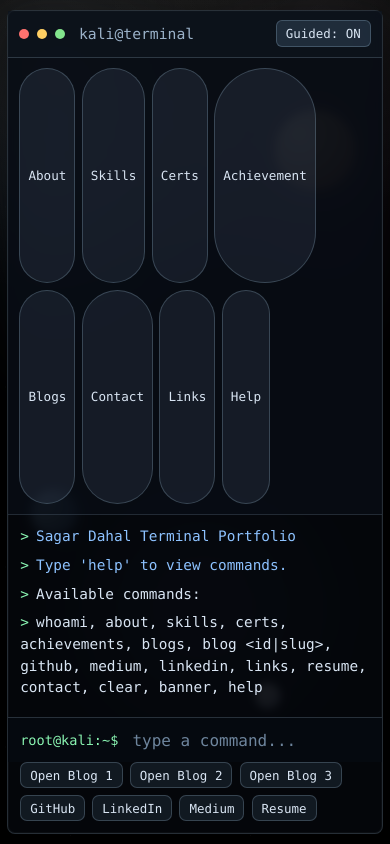
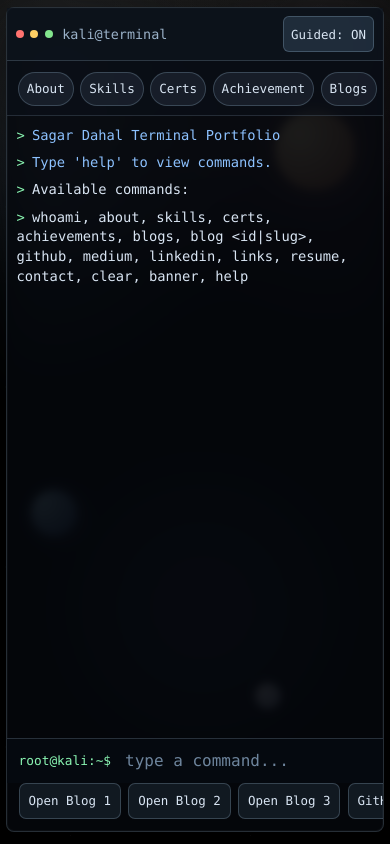
Before and after one commit to 0xr00tkit/sagardahal.com, a Vue app: page / in a window 390 px wide. Built offline with nearby package versions, Linux system fonts and the light colour scheme.

Commit message:
Making Mobile Friendly

```diff
--- a/src/style.css
+++ b/src/style.css
@@ -135,6 +135,7 @@ a:hover {
   backdrop-filter: blur(4px);
   display: grid;
   grid-template-rows: auto 1fr auto;
+  min-height: min(92vh, 920px);
 }
 
 .terminal-head {
@@ -209,6 +210,7 @@ a:hover {
 .terminal-output {
   height: min(72vh, 820px);
   max-height: min(72vh, 820px);
+  min-height: 0;
   overflow-y: auto;
   overflow-x: hidden;
   padding: 0.95rem 1rem;
@@ -317,13 +319,20 @@ a:hover {
   }
 
   .terminal {
-    min-height: calc(100dvh - 1.2rem);
+    min-height: calc(100svh - 1.2rem);
     border-radius: 8px;
     max-width: 100%;
+    grid-template-rows: auto auto 1fr auto auto;
   }
 
   .terminal-head {
-    padding: 0.6rem 0.7rem;
+    padding: 0.56rem 0.68rem;
+    gap: 0.4rem;
+  }
+
+  .terminal-head p {
+    font-size: 0.84rem;
+    margin-left: 0.2rem;
   }
 
   .terminal-output {
@@ -335,11 +344,16 @@ a:hover {
   .quick-panel {
     padding: 0.65rem 0.7rem 0.6rem;
     gap: 0.4rem;
+    flex-wrap: nowrap;
+    overflow-x: auto;
+    scrollbar-width: thin;
   }
 
   .quick-btn {
     font-size: 0.79rem;
     padding: 0.26rem 0.5rem;
+    white-space: nowrap;
+    min-height: 34px;
   }
 
   .terminal-input {
@@ -368,12 +382,19 @@ a:hover {
   .blog-shortcuts {
     padding: 0 0.75rem calc(0.75rem + env(safe-area-inset-bottom));
     gap: 0.45rem;
+    flex-wrap: nowrap;
+    overflow-x: auto;
+    scrollbar-width: thin;
   }
 
   .blog-btn,
   .blog-shortcuts a,
   .mode-btn {
     font-size: 0.78rem;
+    white-space: nowrap;
+    min-height: 36px;
+    display: inline-flex;
+    align-items: center;
   }
 
   .planet.one {
@@ -386,3 +407,35 @@ a:hover {
     height: 46px;
   }
 }
+
+@media (max-width: 420px) {
+  .app {
+    padding: 0.45rem 0.35rem;
+  }
+
+  .terminal-head {
+    padding: 0.5rem 0.58rem;
+  }
+
+  .dot {
+    width: 8px;
+    height: 8px;
+  }
+
+  .mode-btn {
+    padding: 0.24rem 0.44rem;
+  }
+
+  .terminal-output {
+    padding: 0.62rem;
+  }
+
+  .line {
+    font-size: 0.86rem;
+    line-height: 1.45;
+  }
+
+  .prompt {
+    font-size: 0.8rem;
+  }
+}
```
